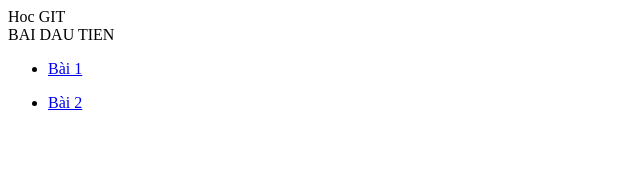
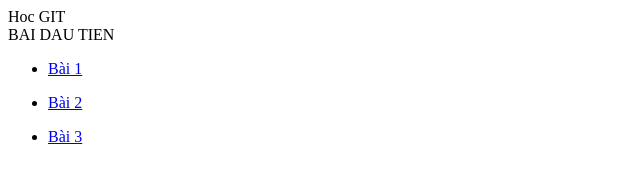
Before and after one commit to khanhvc-doc/bai-dau-tien, a plain HTML site: page index.html in a window 1280 px wide. Shown: the full height of the page, 0-640 px from the left. Drawn offline with Linux system fonts and the light colour scheme.

Commit message:
them file bai 3

```diff
--- a/index.html
+++ b/index.html
@@ -16,6 +16,10 @@
         <li>
             <a href="./bai 2.html">Bài 2</a>
         </li>
+    </ul>    <ul>
+        <li>
+            <a href="./bai 3.html">Bài 3</a>
+        </li>
     </ul>
 </body>
 </html>
```
Also changed, not shown: bai 3.html (added).
